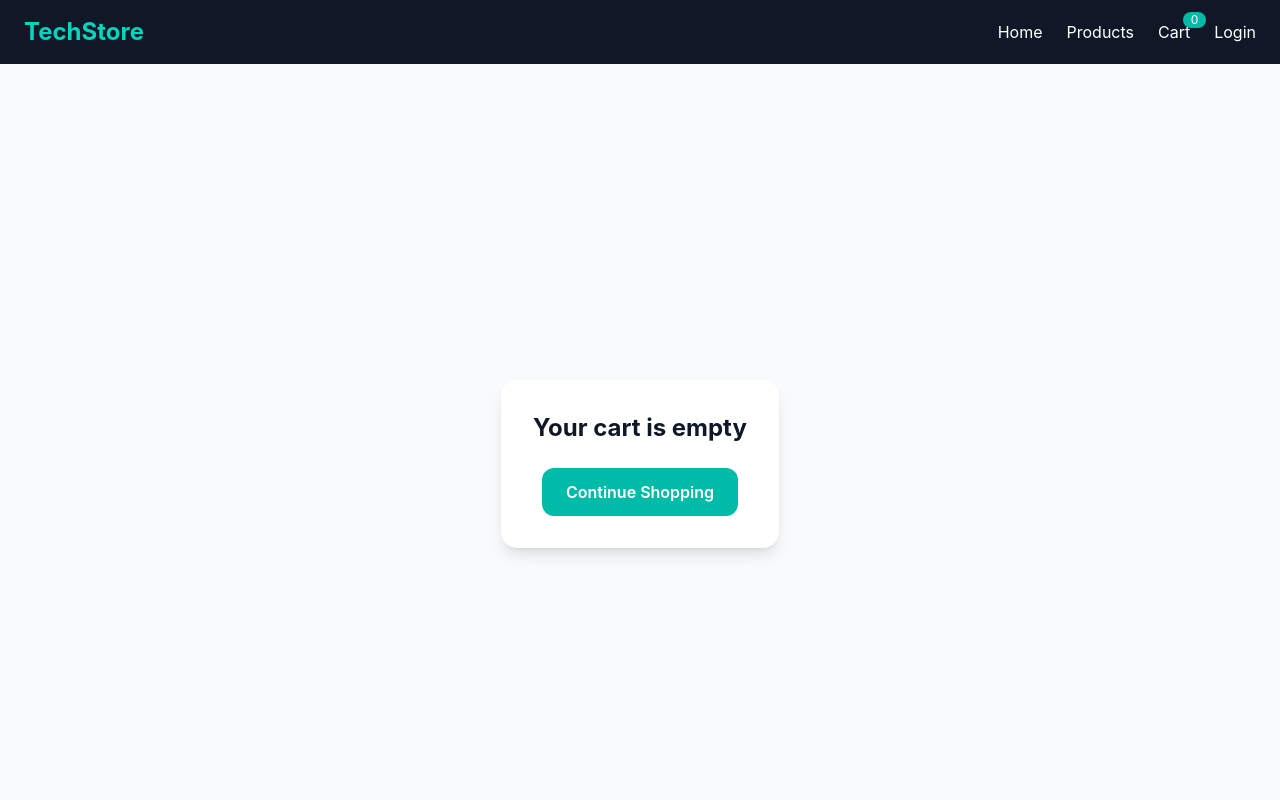
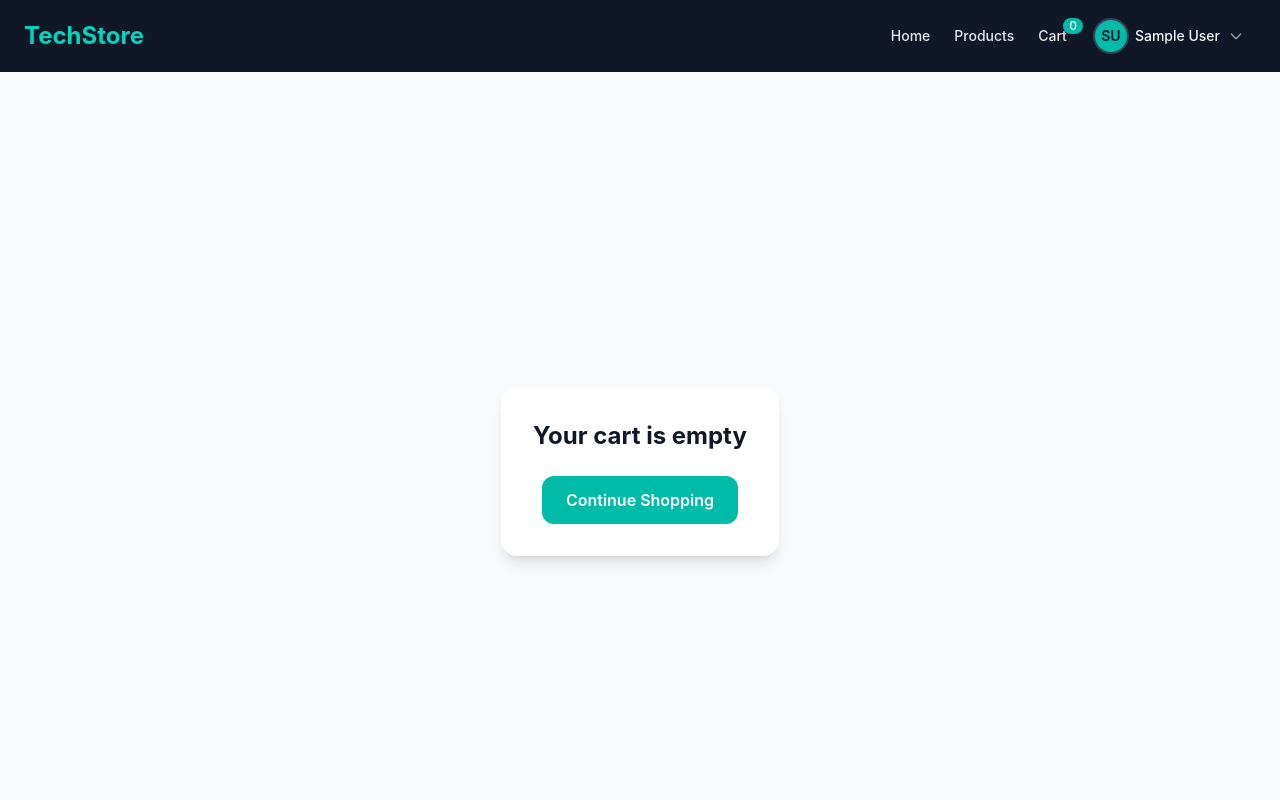
Before and after one commit to Amany-Othman/techstore-fullstack, a React app in the folder frontend/: page /checkout in a window 1280 px wide. Shown: the top 800 px of the page. Built offline with nearby package versions, Linux system fonts and the light colour scheme; sample sign-in values are in the browser's storage; the HTML template or start-up script is replaced by a standard one.

Commit message:
fix: connect navbar to auth and cart contexts

```diff
--- a/frontend/src/components/Navbar.jsx
+++ b/frontend/src/components/Navbar.jsx
@@ -1,13 +1,67 @@
 import { Link } from "react-router-dom";
-import { useState } from "react";
+import { useContext, useEffect, useRef, useState } from "react";
+
+import { AuthContext } from "../context/AuthContext";
+import { CartContext } from "../context/CartContext";
 
 function Navbar() {
+  // For the mobile menu
   const [isOpen, setIsOpen] = useState(false);
 
-  const user = null;
+  // For the user dropdown
+  const [isUserMenuOpen, setIsUserMenuOpen] = useState(false);
+  const userMenuRef = useRef(null);
+
+  const { user, logout } = useContext(AuthContext);
+  const { cartCount } = useContext(CartContext);
+
+  const handleLogout = () => {
+    logout();
+    setIsUserMenuOpen(false);
+    setIsOpen(false);
+  };
+
+  // Close the dropdown when clicking outside of it
+  useEffect(() => {
+    function handleClickOutside(event) {
+      if (userMenuRef.current && !userMenuRef.current.contains(event.target)) {
+        setIsUserMenuOpen(false);
+      }
+    }
+
+    document.addEventListener("mousedown", handleClickOutside);
+    return () => document.removeEventListener("mousedown", handleClickOutside);
+  }, []);
+
+  // Close the dropdown on Escape
+  useEffect(() => {
+    function handleEscape(event) {
+      if (event.key === "Escape") setIsUserMenuOpen(false);
+    }
+
+    document.addEventListener("keydown", handleEscape);
+    return () => document.removeEventListener("keydown", handleEscape);
+  }, []);
+
+  const initials = user?.name
+    ? user.name
+        .trim()
+        .split(" ")
+        .map((part) => part[0])
+        .slice(0, 2)
+        .join("")
+        .toUpperCase()
+    : "";
 
   return (
     <nav className="bg-gray-900 text-white px-6 py-4">
+      <style>{`
+        @keyframes navUserMenuIn {
+          from { opacity: 0; transform: translateY(-4px) scale(0.98); }
+          to { opacity: 1; transform: translateY(0) scale(1); }
+        }
+      `}</style>
+
       <div className="flex items-center justify-between">
         {/* Logo */}
         <Link to="/" className="text-2xl font-bold text-teal-400">
@@ -16,23 +70,140 @@ function Navbar() {
 
         {/* Desktop Links */}
         <div className="hidden md:flex items-center gap-6">
-          <Link to="/">Home</Link>
-          <Link to="/products">Products</Link>
+          <Link
+            to="/"
+            className="text-sm font-medium text-gray-200 hover:text-white transition-colors"
+          >
+            Home
+          </Link>
 
-          <Link to="/cart" className="relative">
+          <Link
+            to="/products"
+            className="text-sm font-medium text-gray-200 hover:text-white transition-colors"
+          >
+            Products
+          </Link>
+
+          <Link
+            to="/cart"
+            className="relative text-sm font-medium text-gray-200 hover:text-white transition-colors"
+          >
             Cart
-            <span className="absolute -top-2 -right-4 bg-teal-500 text-xs rounded-full px-2">
-              0
+            <span className="absolute -top-2 -right-4 bg-teal-500 text-white text-xs rounded-full px-1.5 py-0.5 leading-none">
+              {cartCount}
             </span>
           </Link>
 
           {user ? (
-            <>
-              <span>{user.name}</span>
-              <button>Logout</button>
-            </>
+            <div className="relative" ref={userMenuRef}>
+              <button
+                onClick={() => setIsUserMenuOpen((prev) => !prev)}
+                aria-haspopup="true"
+                aria-expanded={isUserMenuOpen}
+                className="flex items-center gap-2 rounded-full pl-1 pr-3 py-1 hover:bg-gray-800 transition-colors"
+              >
+                <span className="flex h-8 w-8 items-center justify-center rounded-full bg-teal-500 text-sm font-semibold text-gray-900 ring-2 ring-gray-700">
+                  {initials}
+                </span>
+                <span className="text-sm font-medium text-gray-100 max-w-[10rem] truncate">
+                  {user.name}
+                </span>
+                <svg
+                  className={`h-4 w-4 text-gray-400 transition-transform ${
+                    isUserMenuOpen ? "rotate-180" : ""
+                  }`}
+                  fill="none"
+                  viewBox="0 0 24 24"
+                  stroke="currentColor"
+                  strokeWidth={2}
+                >
+                  <path
+                    strokeLinecap="round"
+                    strokeLinejoin="round"
+                    d="M19 9l-7 7-7-7"
+                  />
+                </svg>
+              </button>
+
+              {isUserMenuOpen && (
+                <div
+                  role="menu"
+                  className="absolute right-0 mt-3 w-64 origin-top-right rounded-2xl bg-white text-gray-900 shadow-xl shadow-black/10 ring-1 ring-black/5 overflow-hidden"
+                  style={{ animation: "navUserMenuIn 130ms ease-out" }}
+                >
+                  {/* Caret connecting the menu to the avatar */}
+                  <span className="absolute -top-1.5 right-5 h-3 w-3 rotate-45 bg-white ring-1 ring-black/5" />
+
+                  <div className="relative flex items-center gap-3 px-4 py-4 bg-gray-50/80">
+                    <span className="flex h-10 w-10 shrink-0 items-center justify-center rounded-full bg-teal-500 text-sm font-semibold text-gray-900">
+                      {initials}
+                    </span>
+                    <div className="min-w-0">
+                      <p className="text-sm font-semibold truncate">
+                        {user.name}
+                      </p>
+                      {user.email && (
+                        <p className="text-xs text-gray-500 truncate">
+                          {user.email}
+                        </p>
+                      )}
+                    </div>
+                  </div>
+
+                  <div className="relative py-1.5">
+                    <Link
+                      to="/orders"
+                      onClick={() => setIsUserMenuOpen(false)}
+                      className="flex items-center gap-3 px-4 py-2.5 text-sm text-gray-700 hover:bg-gray-50"
+                    >
+                      <svg
+                        className="h-4 w-4 text-gray-400"
+                        fill="none"
+                        viewBox="0 0 24 24"
+                        stroke="currentColor"
+                        strokeWidth={2}
+                      >
+                        <path
+                          strokeLinecap="round"
+                          strokeLinejoin="round"
+                          d="M9 5H7a2 2 0 00-2 2v12a2 2 0 002 2h10a2 2 0 002-2V7a2 2 0 00-2-2h-2M9 5a2 2 0 002 2h2a2 2 0 002-2M9 5a2 2 0 012-2h2a2 2 0 012 2m-6 9l2 2 4-4"
+                        />
+                      </svg>
+                      My Orders
+                    </Link>
+                  </div>
+
+                  <div className="relative py-1.5 border-t border-gray-100">
+                    <button
+                      onClick={handleLogout}
+                      className="flex w-full items-center gap-3 px-4 py-2.5 text-sm text-red-600 hover:bg-red-50"
+                    >
+                      <svg
+                        className="h-4 w-4"
+                        fill="none"
+                        viewBox="0 0 24 24"
+                        stroke="currentColor"
+                        strokeWidth={2}
+                      >
+                        <path
+                          strokeLinecap="round"
+                          strokeLinejoin="round"
+                          d="M17 16l4-4m0 0l-4-4m4 4H7m6 4v1a3 3 0 01-3 3H6a3 3 0 01-3-3V7a3 3 0 013-3h4a3 3 0 013 3v1"
+                        />
+                      </svg>
+                      Log out
+                    </button>
+                  </div>
+                </div>
+              )}
+            </div>
           ) : (
-            <Link to="/login">Login</Link>
+            <Link
+              to="/login"
+              className="rounded-md bg-teal-500 px-4 py-2 text-sm font-medium text-gray-900 hover:bg-teal-400 transition-colors"
+            >
+              Login
+            </Link>
           )}
         </div>
 
@@ -48,17 +219,38 @@ function Navbar() {
       {/* Mobile Menu */}
       {isOpen && (
         <div className="md:hidden flex flex-col gap-3 mt-4">
-          <Link to="/">Home</Link>
-          <Link to="/products">Products</Link>
-          <Link to="/cart">Cart</Link>
+          <Link to="/" onClick={() => setIsOpen(false)}>
+            Home
+          </Link>
+
+          <Link to="/products" onClick={() => setIsOpen(false)}>
+            Products
+          </Link>
+
+          <Link to="/cart" onClick={() => setIsOpen(false)}>
+            Cart ({cartCount})
+          </Link>
 
           {user ? (
             <>
-              <span>{user.name}</span>
-              <button>Logout</button>
+              <div className="flex items-center gap-2 pt-2 border-t border-gray-700">
+                <span className="flex h-8 w-8 items-center justify-center rounded-full bg-teal-500 text-sm font-semibold text-gray-900">
+                  {initials}
+                </span>
+                <span className="text-sm font-medium">{user.name}</span>
+              </div>
+
+              <button
+                onClick={handleLogout}
+                className="text-left text-sm text-red-400"
+              >
+                Log out
+              </button>
             </>
           ) : (
-            <Link to="/login">Login</Link>
+            <Link to="/login" onClick={() => setIsOpen(false)}>
+              Login
+            </Link>
           )}
         </div>
       )}
--- a/frontend/src/pages/Home.jsx
+++ b/frontend/src/pages/Home.jsx
@@ -8,7 +8,7 @@ function Home() {
   const [products, setProducts] = useState([]);
   const [loading, setLoading] = useState(true);
   const [error, setError] = useState("");
-
+// [] empty dependency array -> this will run after the first render only
   useEffect(() => {
     const fetchProducts = async () => {
       try {
```
